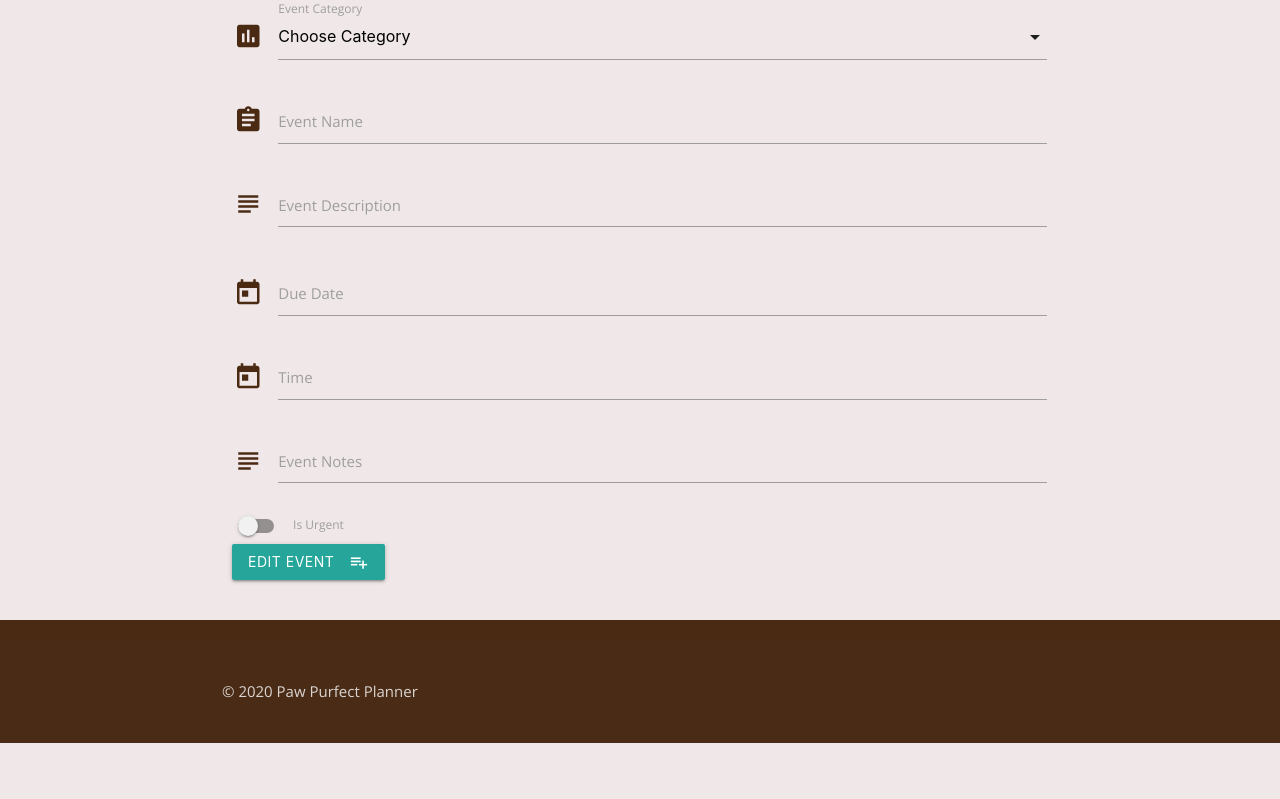
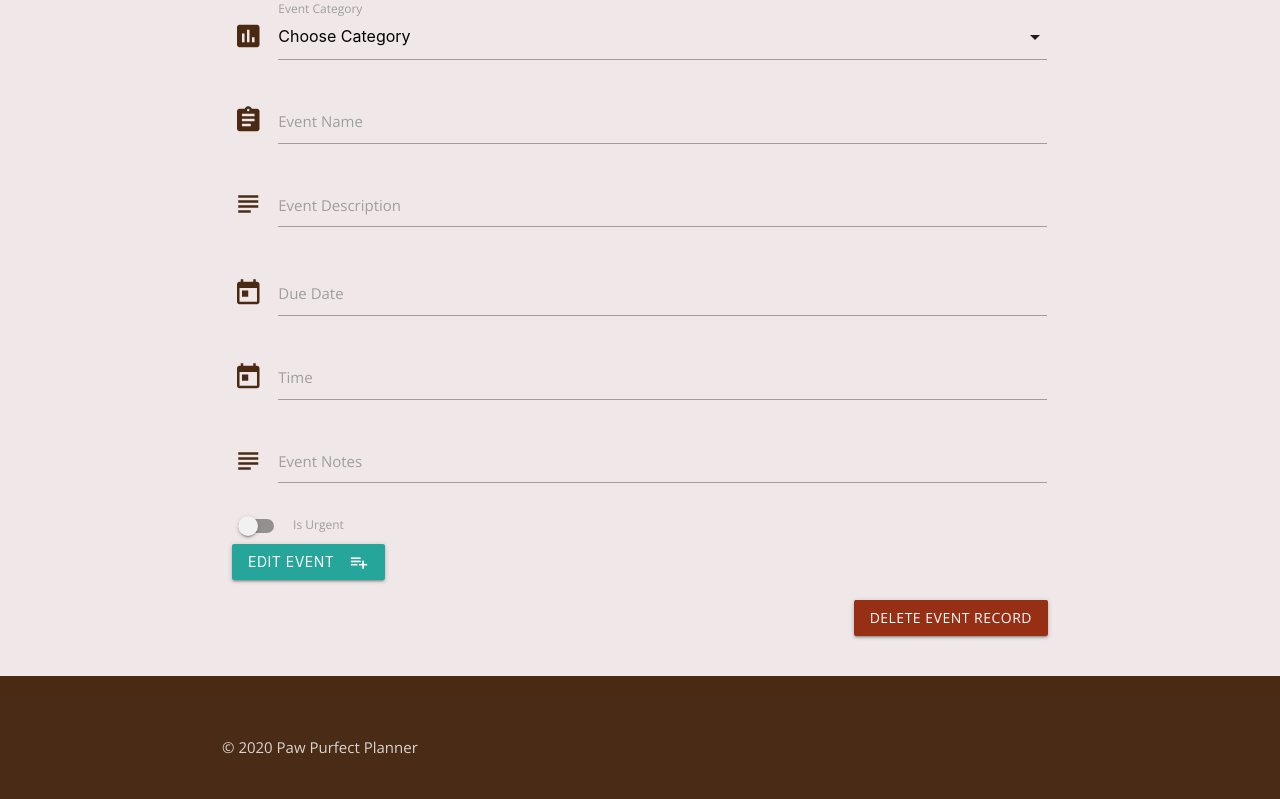
Before and after one commit to TiffanyDonner/paw-perfect-planner, a Flask app: template templates/editevent.html in a window 1280 px wide. Shown: the part 190-989 px from the top of the page. Before the commit the page ends 933 px from the top, so only its background shows below. Run offline with Flask 2, Linux system fonts and the light colour scheme; the template is opened without the code that fills it, so the values that code supplies are empty; some libraries are stand-ins or nearby versions; some web fonts are replaced.

Commit message:
Manual testing good! Checked spelling, formatting and validated html

```diff
--- a/templates/addevent.html
+++ b/templates/addevent.html
@@ -1,4 +1,5 @@
 {% extends 'layoutpage.html' %} {% block page %}
+
 <div class="page-title row">
 	<h4>Add Event</h4>
 </div>
@@ -12,8 +13,10 @@
 				<select id="category" name="category_name">
 					<option value="" disabled selected>Choose Category</option>
                     {% for cat in categories %}
+
 					<option value="{{cat.category_name}}">{{cat.category_name}}</option>
                     {% endfor %}
+
 				</select>
 				<label>Task Category</label>
 			</div>
@@ -65,6 +68,7 @@
 					<input id="is_urgent" name="is_urgent" type="checkbox" />
 					<span class="lever"></span>
                     Is Urgent
+
 				</label>
 			</div>
 		</div>
@@ -72,6 +76,7 @@
 		<div class="row">
 			<button class="btn waves-effect waves-light" type="submit" name="action">
                 Add Event
+
 				<i class="material-icons right">playlist_add</i>
 			</button>
 		</div>
--- a/templates/addpet.html
+++ b/templates/addpet.html
@@ -1,7 +1,6 @@
 {% extends 'layoutpage.html' %} {% block page %}
 
-<!-- Add Pet CONTAINER START -->
-<div class="add-pet container">
+<!-- Add Pet CONTAINER -->
 	<div class="page-title row">
 		<h4>Add New Pet</h4>
 	</div>
--- a/templates/editevent.html
+++ b/templates/editevent.html
@@ -81,6 +81,10 @@
                 <i class="material-icons right">playlist_add</i>
             </button>
         </div>
+        <!-- Delete Pet Button -->
+            <div class="row">
+	            <a class="delete-button waves-effect waves-light btn right" href="{{url_for('delete_event', event_id=event._id)}}">Delete Event Record</a>
+            </div>
     </form>
 </div>
 
```
Lines whose indentation alone changed are shown as unchanged.
